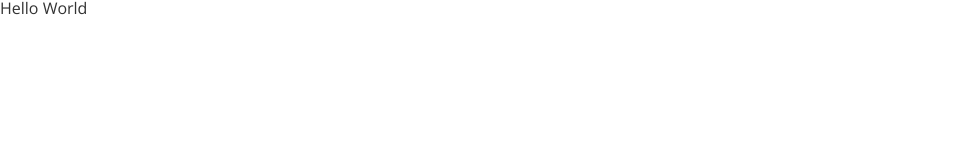
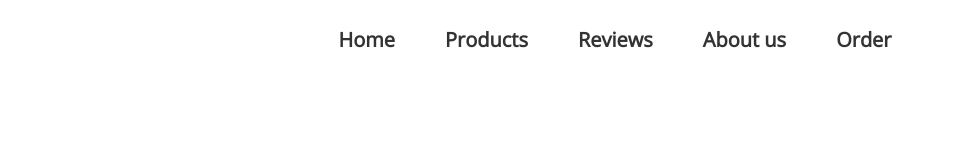
Before and after one commit to Sufferal/fireworks, a plain HTML site: page index.html in a window 1280 px wide. Shown: the whole page, without its empty margins (0-954 px from the left). Drawn offline with nearby package versions, Linux system fonts and the light colour scheme.

Commit message:
feat: add navbar

```diff
--- a/css/style.css
+++ b/css/style.css
@@ -2,9 +2,48 @@
   --primary-font: "Open Sans", sans-serif;
   --primary-color: #333;
   --secondary-color: #f4f4f4;
+  --hover-color: #00b4d8;
+}
+
+*,
+*::before,
+*::after {
+  margin: 0;
+  padding: 0;
+  box-sizing: border-box;
+}
+
+html {
+  font-size: 10px;
 }
 
 body {
   font-family: var(--primary-font);
   color: var(--primary-color);
 }
+
+#navbar {
+  margin: 3rem 0;
+}
+
+.navbar-list {
+  display: flex;
+  justify-content: center;
+  align-items: center;
+
+  .navbar-item {
+    margin-right: 5rem;
+
+    .navbar-link {
+      text-decoration: none;
+      font-size: 2rem;
+      color: var(--primary-color);
+      font-weight: bold;
+      transition: color 0.2s ease-in-out;
+
+      &:hover {
+        color: var(--hover-color);
+      }
+    }
+  }
+}
--- a/css/utilities.css
+++ b/css/utilities.css
@@ -0,0 +1,35 @@
+.container {
+  width: 100%;
+  margin-right: auto;
+  margin-left: auto;
+}
+
+@media (min-width: 576px) {
+  .container {
+    max-width: 540px;
+  }
+}
+
+@media (min-width: 768px) {
+  .container {
+    max-width: 720px;
+  }
+}
+
+@media (min-width: 992px) {
+  .container {
+    max-width: 960px;
+  }
+}
+
+@media (min-width: 1200px) {
+ .container {
+    max-width: 1140px;
+  }
+}
+
+@media (min-width: 1400px) {
+  .container {
+    max-width: 1320px;
+  }
+}
--- a/index.html
+++ b/index.html
@@ -20,6 +20,27 @@
 
   </head>
   <body>
-    <h1>Hello World</h1>
+    <nav id="navbar">
+      <div class="container">
+        <ul class="navbar-list">
+          <li class="navbar-item">
+            <a class="navbar-link" href="#header">Home</a>
+          </li>
+          <li class="navbar-item">
+            <a class="navbar-link" href="#products">Products</a>
+          </li>
+          <li class="navbar-item">
+            <a class="navbar-link" href="#reviews">Reviews</a>
+          </li>
+          <li class="navbar-item">
+            <a class="navbar-link" href="#about-us">About us</a>
+          </li>
+          <li class="navbar-item">
+            <a class="navbar-link" href="#order">Order</a>
+          </li>
+        </ul>
+      </div>
+    </nav>
+
   </body>
 </html>
```
